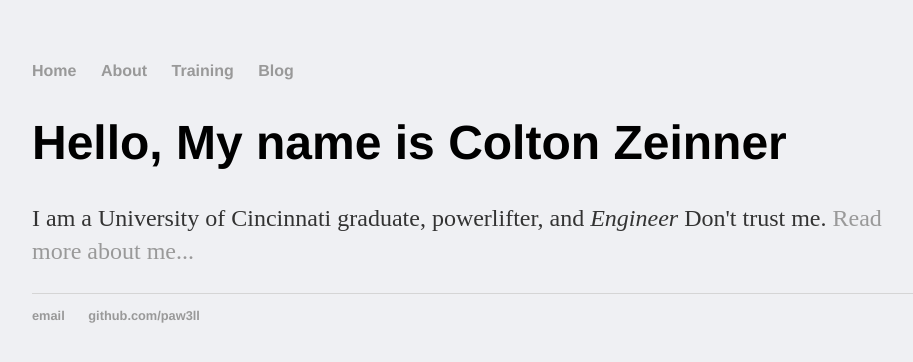
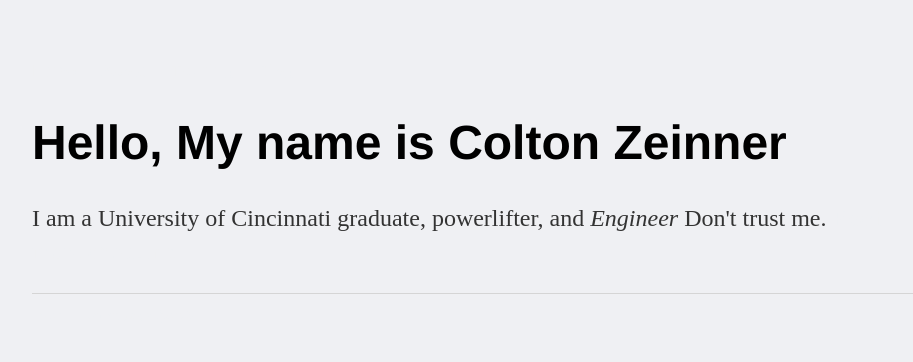
Before and after one commit to paw3ll/paw3ll.github.io, a Jekyll site: the page built from index.html, in a window 1280 px wide. Shown: the top 362 px of the page, without its empty margins (160-1073 px from the left). Built offline with Jekyll 4.4.1, drawn with Linux system fonts in a browser that asks for light colours.

Commit message:
Update main.css

```diff
--- a/css/main.css
+++ b/css/main.css
@@ -1,6 +1,6 @@
 body {background-color:#eff0f3; margin: 60px auto; width: 70%; }
 
-a { text-decoration: none; color: #999; }
+a { text-decoration: none; color: #eff0f3; }
 a:hover { text-decoration: underline; }
 
 p, ul { font-size: 1.5em; line-height: 1.4em; color: #333; }
```
